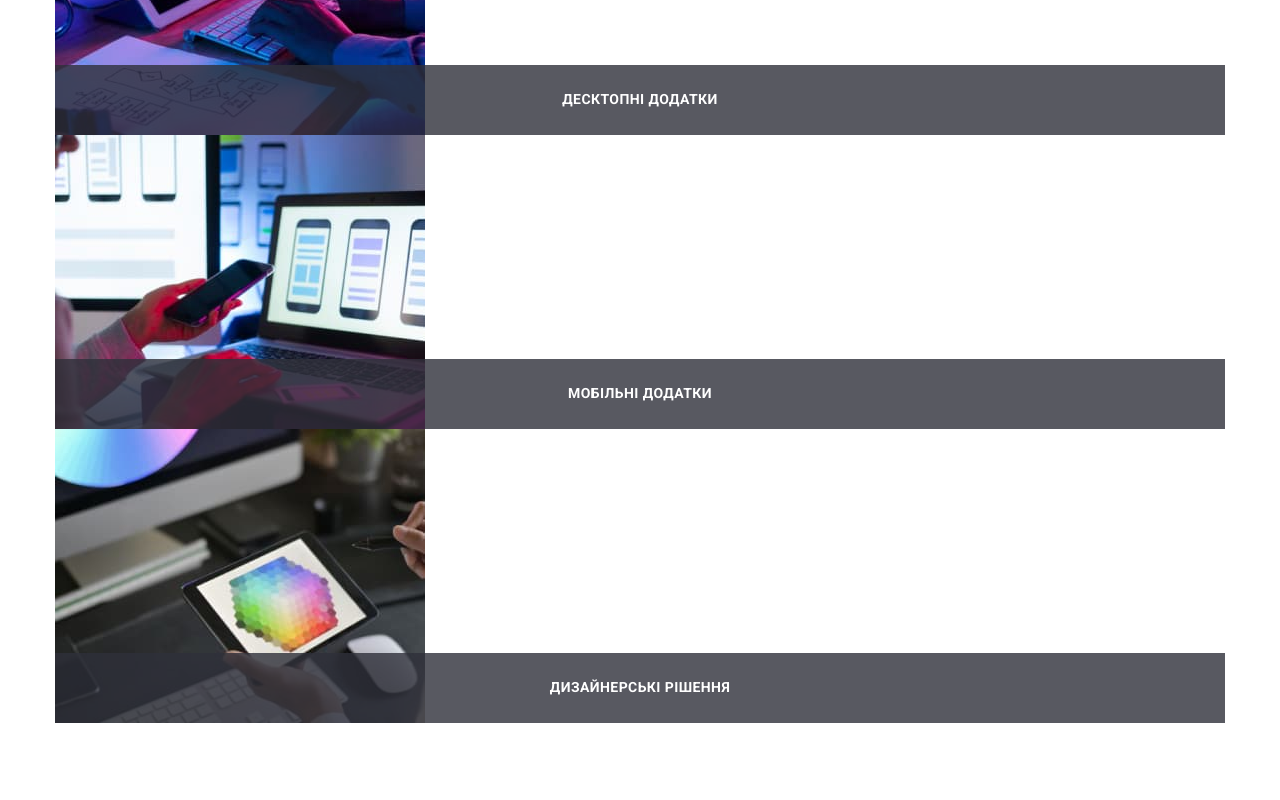
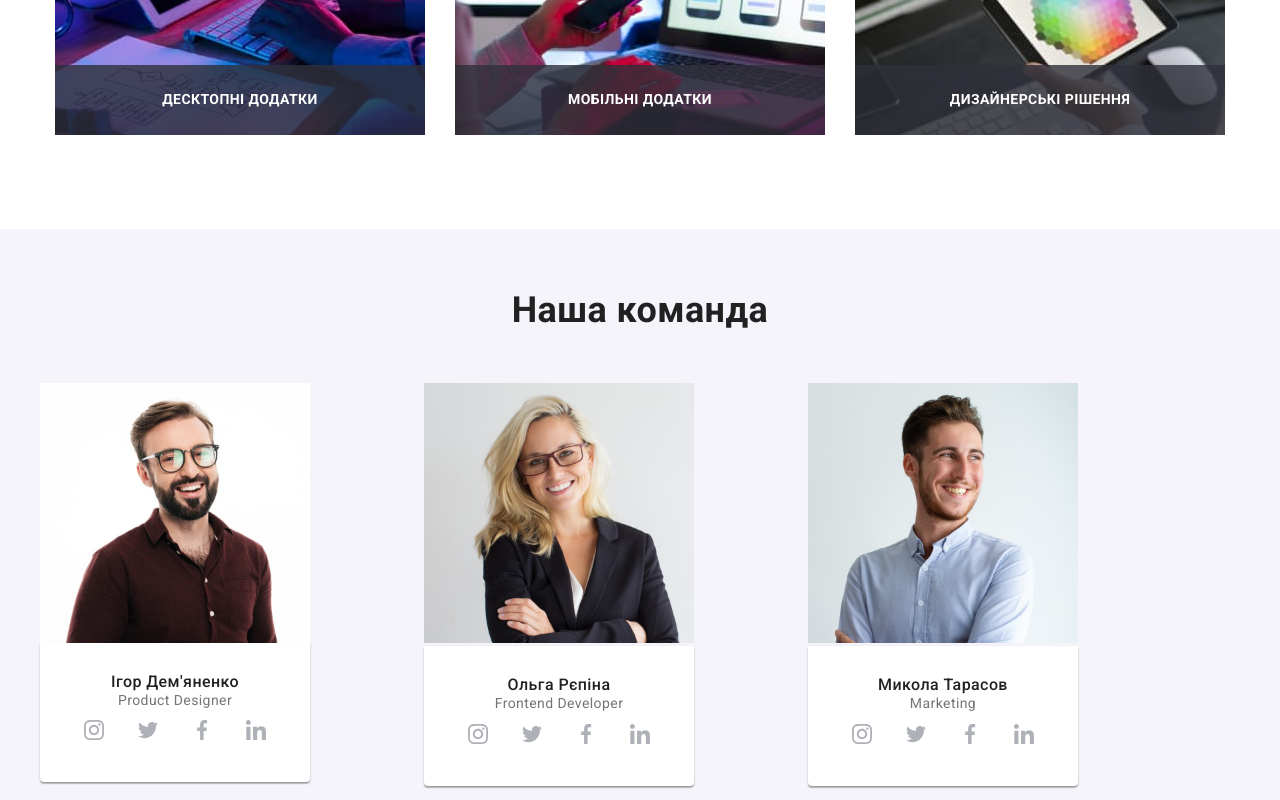
Before and after one commit to OleksandrFedorovskyi/goit-markup-hw-08, a plain HTML site: page index.html in a window 1280 px wide. Shown: the part 1260-2060 px from the top of the page. Drawn offline with nearby package versions, Linux system fonts and the light colour scheme.

Commit message:
hw 7 fixed

```diff
--- a/index.html
+++ b/index.html
@@ -62,7 +62,7 @@
       <section class="benefits section">
         <div class="benefits-container">
           <h2 class="visually-hidden title">Наші переваги</h2>
-          <ul class="list benefits__grid list-content">
+          <ul class="list benefits__grid">
             <li class="benefits__list">
               <div class="icon-container">
                 <svg class="benefits__icon" width="65.32" height="70">
@@ -142,12 +142,12 @@
           </li>
         </ul>
       </section>
-      <!-- <section class="section container team-section--backgroundColor">
+      <section class="section container team-section--backgroundColor">
         <div class="team-section-container">
           <h2 class="section-article title">Наша команда</h2>
-          <ul class="list list-content">
-            <li class="">
-              <img src="./img/img.jpg" width="270" alt="фото дизайнера" />
+          <ul class="list team-list">
+            <li class="team-card">
+              <img class="team-photo" src="./img/img.jpg" width="270" alt="фото дизайнера" />
               <div class="team-card__info">
                 <h3 class="team-card__member title">Ігор Дем'яненко</h3>
                 <p class="team-spec">Product Designer</p>
@@ -392,7 +392,7 @@
             </li>
           </ul>
         </div>
-      </section> -->
+      </section>
       <!-- <section class="clients-container">
         <h3 class="title section-article">Постійні Клієнти</h3>
         <div class="">
--- a/sass/components/_benefits.scss
+++ b/sass/components/_benefits.scss
@@ -21,7 +21,7 @@
     height: 70px;
 }
 .benefits__grid {
-    @media screen and (min-width:481px) , (max-width:1199) {
+    @media screen and (min-width:481px) , (max-width:1199px) {
     display: flex;
     flex-wrap: wrap;
     gap: 30px; }
@@ -30,9 +30,13 @@
         }
 }
 .benefits__list {
-@media screen and (min-width:481px) , (max-width:1199) {
-    width: calc((100% - 2 * 30) / 2);
-    margin: 30px;
+@media screen and (min-width:481px) , (max-width:1199px) {
+
+    // flex-basis: calc(( 100% - 2 * 30) / 2);
+    // margin: 30px;
+    //     --gap: 30px;
+    // --columns: 2;
+    // width: calc((100% - (var(--columns) - 1)*var(--gap))/var(--columns));
 }
 }
 .icon-container {
@@ -45,7 +49,7 @@
     border-radius: 4px;
     // margin-bottom: 30px;
     // margin-right: 30px;
-              @media screen and (min-width:321px) , (max-width:1199) {
+              @media screen and (min-width:321px) , (max-width:1199px) {
             display: flex;
       align-items: center;
       justify-content: center;
@@ -54,7 +58,7 @@
       height: 120px;
       margin-bottom: 30px;
 }
-    @media screen and (min-width:768px) , (max-width:1199)  {
+    @media screen and (min-width:768px) , (max-width:1199px)  {
         display: flex;
         flex-wrap: wrap;
         gap: 30px;
@@ -68,23 +72,27 @@
     margin-bottom: 30px;
 }
 
+
+// .benefits-container {
+//         @media screen and (min-width:1199) {
+//     display: flex;
+//     flex-direction: row;
+//     justify-content: center;
+//     row-gap: 30px;
+//     width: 1200px;
+//     }
+// }
 .benefits {
     // display: flex;
     // flex-direction: row;
     // justify-content: center;
     // row-gap: 30px;
     // width: 1200px;
+    @media screen and (min-width:1199px) {
     padding-left: 15px;
     padding-right: 15px;
     margin: 0 auto;
+    width: 1200px;
+    }
 
 }
-.benefits-container {
-        @media screen and (min-width:1199) {
-    display: flex;
-    flex-direction: row;
-    justify-content: center;
-    row-gap: 30px;
-    width: 1200px;
-    }
-}
--- a/sass/components/_our-work.scss
+++ b/sass/components/_our-work.scss
@@ -1,8 +1,16 @@
 .our-work {
     padding-top: 0;
     padding-bottom: 94px;
-        @media (max-width:1199px) {
+        @media screen and (max-width:1199px) {
         display: none;
+    }
+}
+.list-content {
+    @media screen and (min-width:1199px){
+         display: flex;
+    justify-content: center;
+    justify-content: space-between;
+
     }
 }
 .list-content__item {
--- a/sass/components/_team.scss
+++ b/sass/components/_team.scss
@@ -48,3 +48,22 @@
     margin-top: 10px;
     margin-bottom: 28px;
 }
+.team-list {
+    @media screen and (min-width:768px){
+  display: flex;
+  flex-wrap: wrap;
+  gap: 30px;
+
+}}
+.team-card {
+@media screen and (min-width:768px) {
+    width: 354px;
+}}
+.team-photo {
+      display: block;
+  max-width: 100%;
+  height: auto;
+}
+.team-section-container {
+    width: 1200px;
+}
--- a/sass/utils/_containers.scss
+++ b/sass/utils/_containers.scss
@@ -33,19 +33,12 @@ ul {
     margin: 0 auto;
 }
 
-.section {
-    padding-top: 94px;
-    padding-bottom: 94px;
-@media screen and (min-width:480px){
-            padding-top: 60px;
-    padding-bottom: 60px;
-    }
-}
+
 
 
 .main-container {
     margin-bottom: 0;
-    width: 100%;
+
  @media screen and (min-width:480px){
         width: 480px;
     }
@@ -63,16 +56,15 @@ ul {
 }
 
 
-
-
-
-.team-section-container {
-    width: 1200px;
-}
-
-.list-content {
-    // display: flex;
-    // justify-content: center;
-    // justify-content: space-between;
+.section {
+    padding-top: 94px;
+    padding-bottom: 94px;
+@media screen and (min-width:480px){
+            padding-top: 60px;
+    padding-bottom: 60px;
+    }
+            @media screen and (min-width:1199) {
+        width: 1200px;
+    }
 
 }
```
Also changed, not shown: css/main.css, css/main.min.css, 2 other files.
